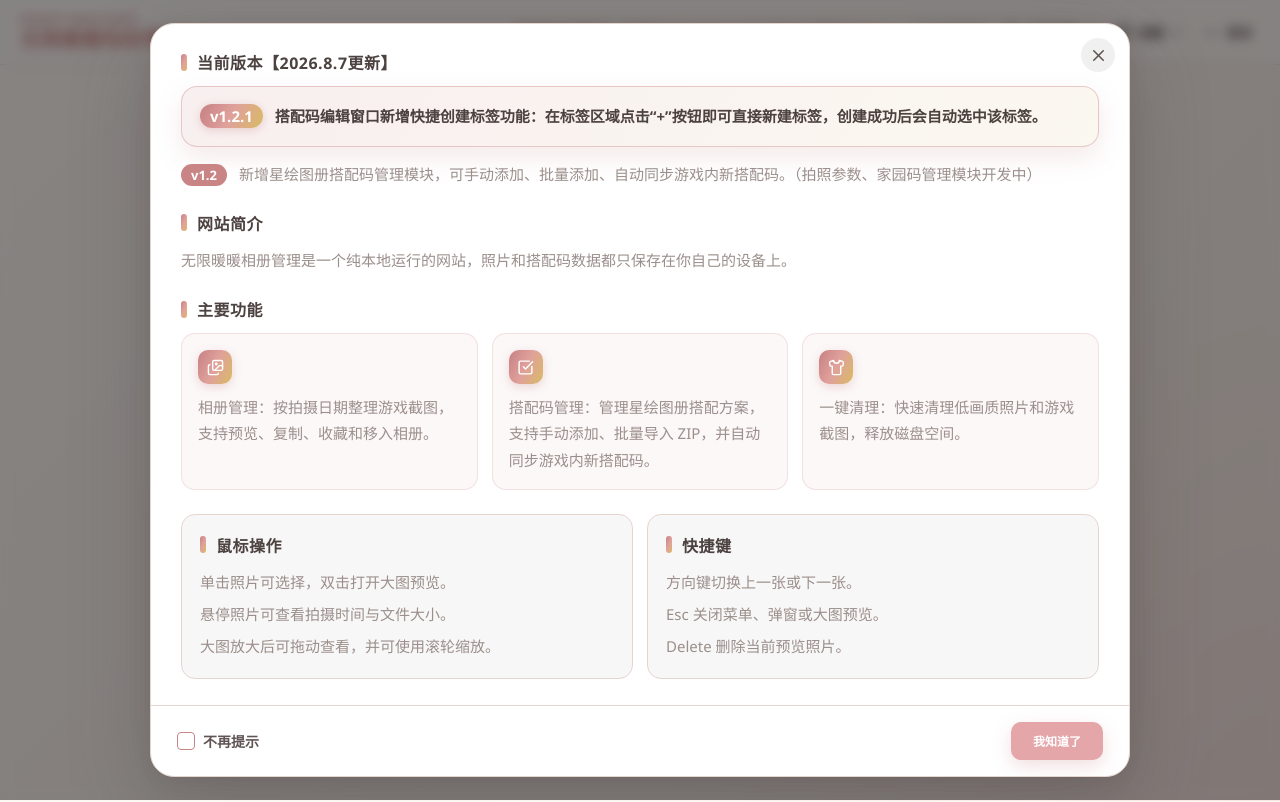
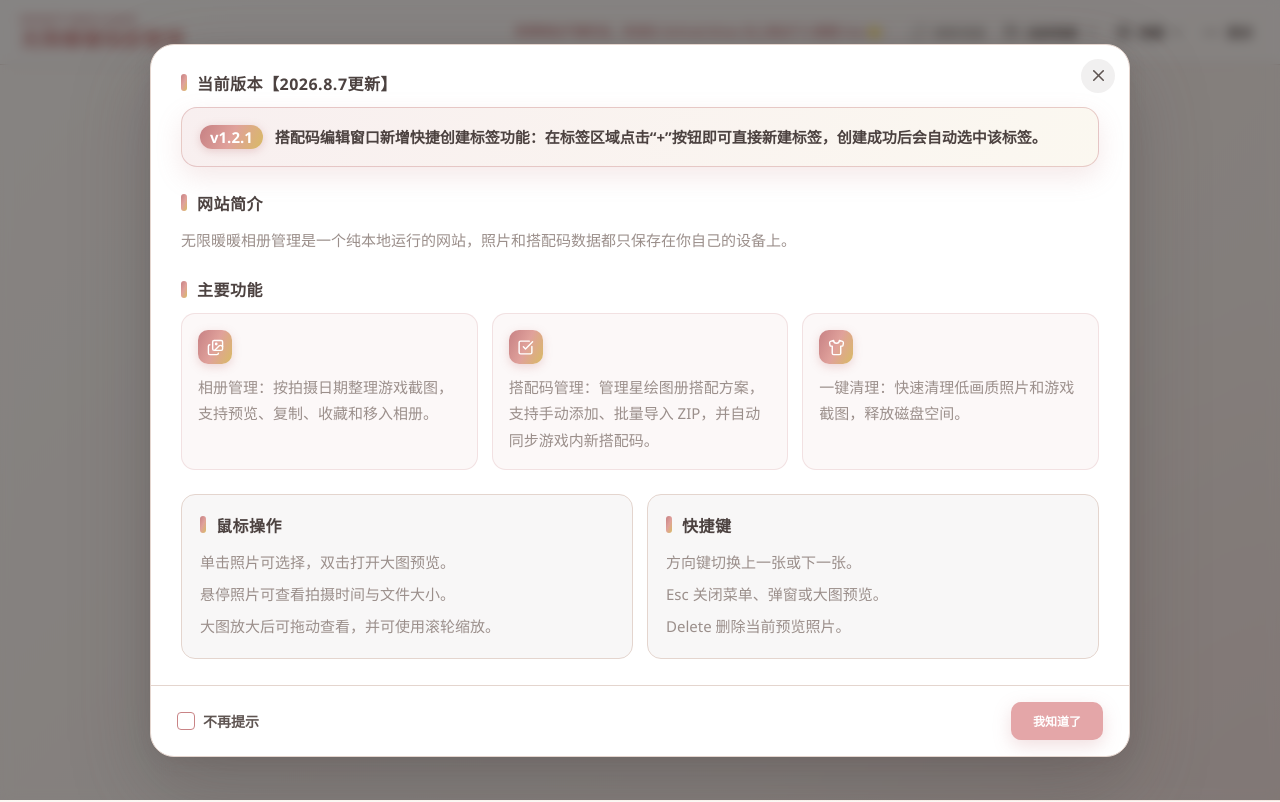
Before and after one commit to sumopenny/Infinity-Nikki-Album-Manager, a Vue app: page / in a window 1280 px wide. Built offline with nearby package versions, Linux system fonts and the light colour scheme.

Commit message:
搭配码编辑窗口新增快捷创建标签功能：在标签区域点击“+”按钮即可直接新建标签，创建成功后会自动选中该标签。

```diff
--- a/src/i18n.ts
+++ b/src/i18n.ts
@@ -379,10 +379,9 @@ export const messages: Record<Language, LocaleMessages> = {
         '一键清理：快速清理低画质照片和游戏截图，释放磁盘空间。'
       ],
       changelogTitle: '当前版本【2026.8.7更新】',
-      // 更新日志按新版本在前的顺序排列，新增版本请加在数组开头，当前版本会自动带上“当前版本”标识
+      // 更新日志只保留当前版本，发布新版本时替换该条内容，当前版本会自动带上“当前版本”标识
       changelog: [
-        { version: 'v1.2.1', text: '搭配码编辑窗口新增快捷创建标签功能：在标签区域点击“+”按钮即可直接新建标签，创建成功后会自动选中该标签。' },
-        { version: 'v1.2', text: '新增星绘图册搭配码管理模块，可手动添加、批量添加、自动同步游戏内新搭配码。（拍照参数、家园码管理模块开发中）' }
+        { version: 'v1.2.1', text: '搭配码编辑窗口新增快捷创建标签功能：在标签区域点击“+”按钮即可直接新建标签，创建成功后会自动选中该标签。' }
       ],
       dontShowAgain: '不再提示',
       confirm: '我知道了',
@@ -598,8 +597,7 @@ export const messages: Record<Language, LocaleMessages> = {
       ],
       changelogTitle: 'Current version【2026.8.7 update】',
       changelog: [
-        { version: 'v1.2.1', text: 'Added quick tag creation to the outfit editor: click the “+” button in the tag area to create a tag directly, which is selected automatically after creation.' },
-        { version: 'v1.2', text: 'Added the Starry Gallery outfit code module: add manually, import in batches, and auto-sync new in-game outfit codes.' }
+        { version: 'v1.2.1', text: 'Added quick tag creation to the outfit editor: click the “+” button in the tag area to create a tag directly, which is selected automatically after creation.' }
       ],
       dontShowAgain: "Don't show again",
       confirm: 'Got it',
```
